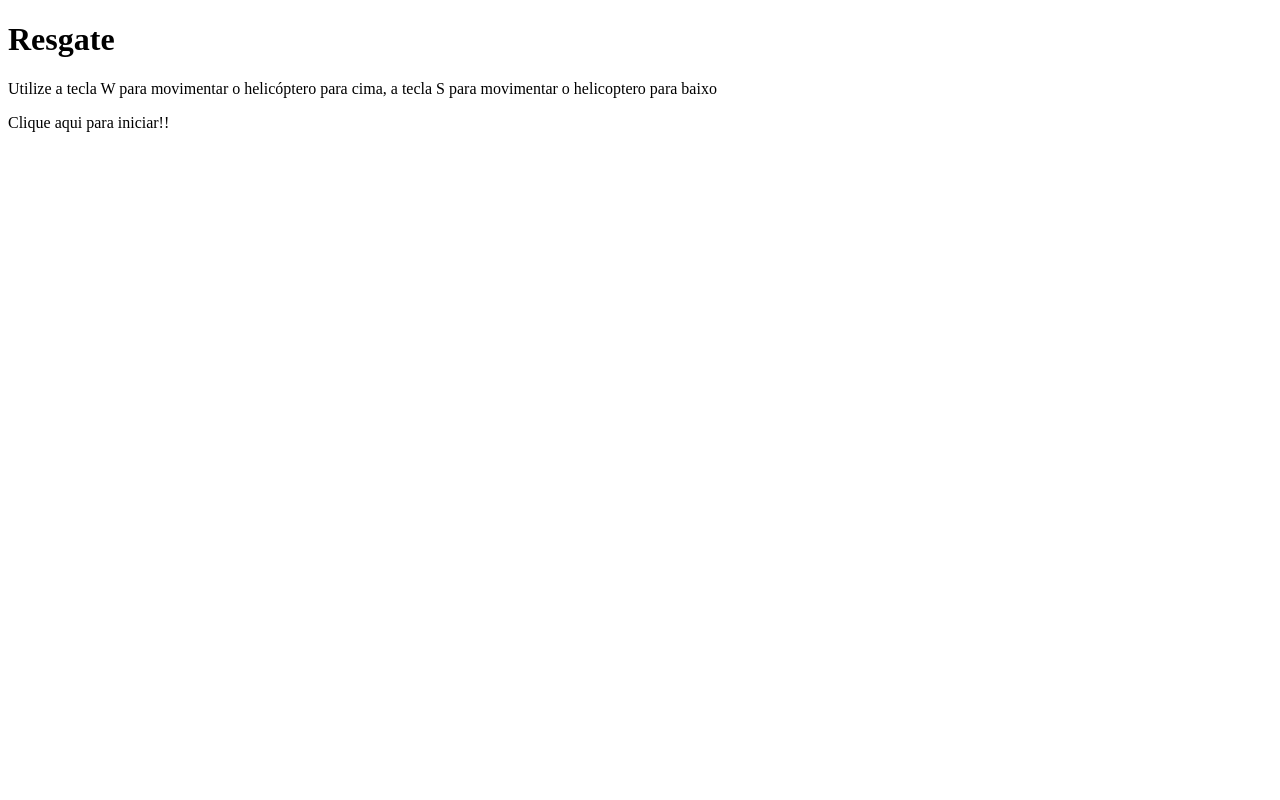
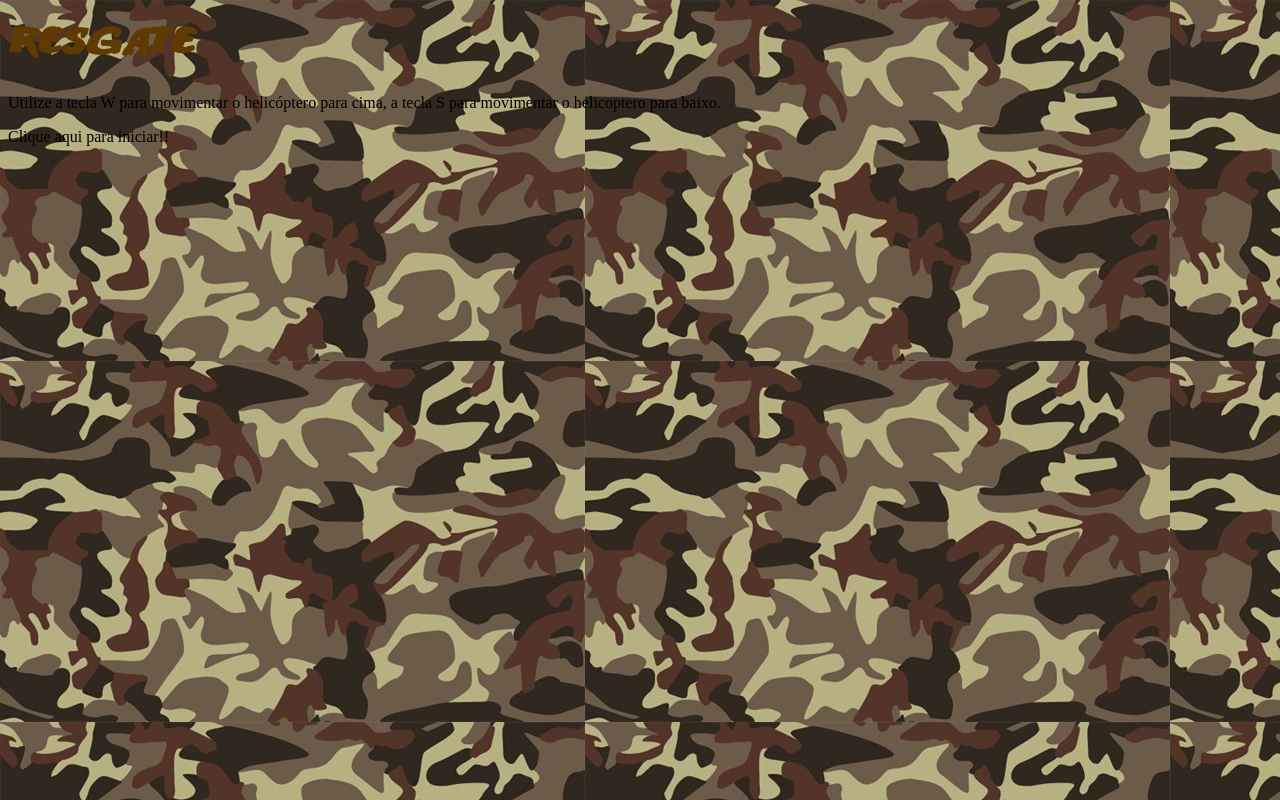
Before and after one commit to mateussilvasouza/jogo-de-naves, a website: page index.html in a window 1280 px wide. Drawn offline with Linux system fonts and the light colour scheme.

Commit message:
Contruindo o css

```diff
--- a/index.html
+++ b/index.html
@@ -4,6 +4,9 @@
     <meta charset="UTF-8">
     <meta name="viewport" content="width=device-width, initial-scale=1.0">
     <title>Resgate</title>
+
+    <link rel="stylesheet" href="src/css/style.css">
+
 </head>
 <body>
     <div id="container"><!--div container-->
@@ -11,7 +14,7 @@
             <div id="inicio"><!--div inicio-->
                 <h1>Resgate</h1>
                 <p>Utilize a tecla W para movimentar o helicóptero para cima, a tecla S para movimentar
-                    o helicoptero para baixo
+                    o helicoptero para baixo.
                 </p>
                 <p>Clique aqui para iniciar!!</p>
             </div> <!--fim da div inicio-->
--- /dev/null
+++ b/src/css/style.css
@@ -0,0 +1,14 @@
+@font-face {
+    font-family: Titulo;
+    src: url(../fonts/ANODETONOONE.TTF);
+}
+
+h1{
+    font-family: Titulo;
+    font-size: 40px;
+    color: #603A03
+}
+
+body{
+    background-image: url(../imgs/fundo.jpg);
+}
```
